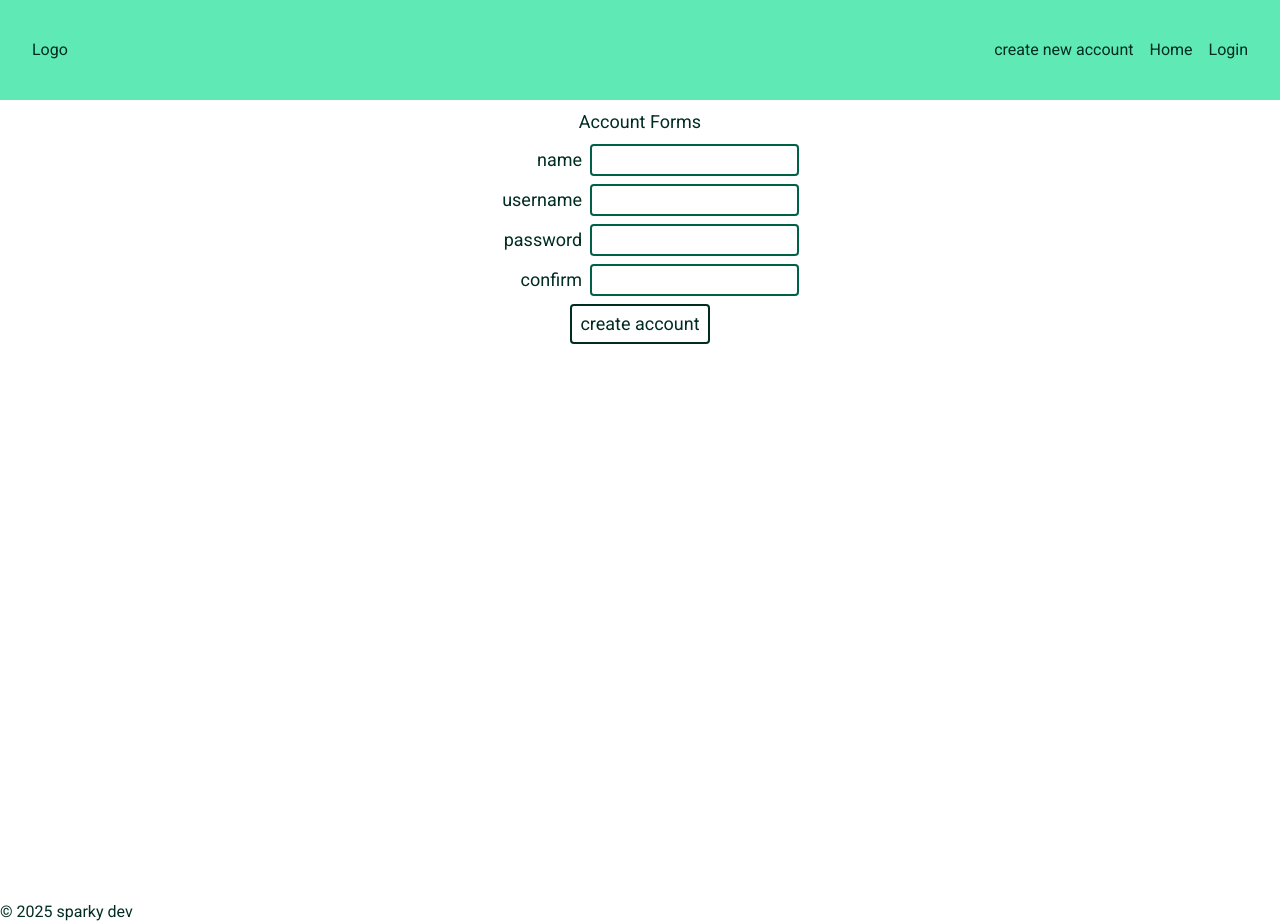
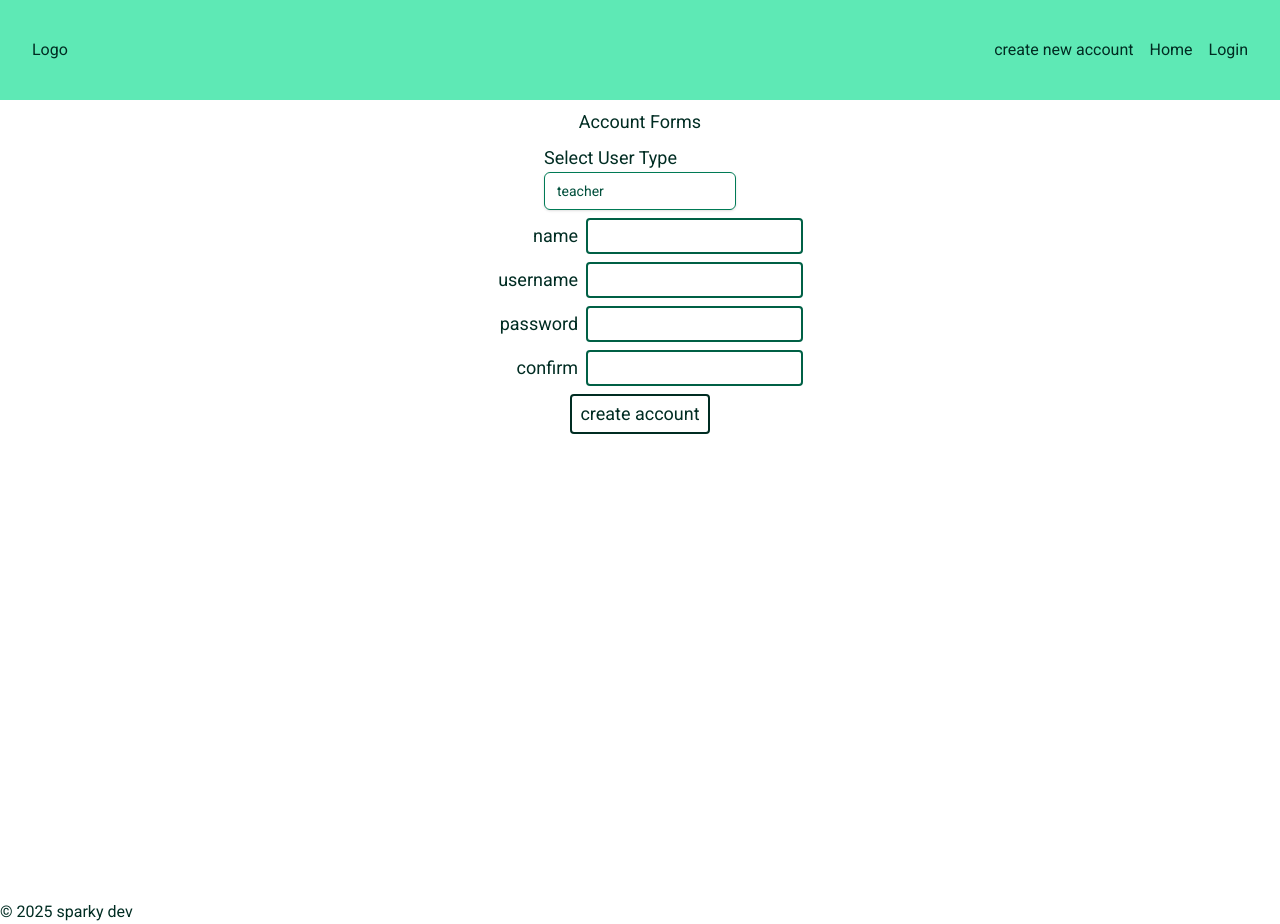
Before and after one commit to sparky9043/12-math-problem-generator, a React (Vite) app in the folder frontend/: page /new in a window 1280 px wide. Built offline with nearby package versions, Linux system fonts and the light colour scheme.

Commit message:
make controlled dropdown menu for selecting user types

```diff
--- a/frontend/src/components/CreateNewUser.tsx
+++ b/frontend/src/components/CreateNewUser.tsx
@@ -1,16 +1,53 @@
 import { useState } from 'react'
+
+// type UserType = 'teacher' | 'student'
 
 const CreateNewUser = () => {
   const [name, setName] = useState<string>('')
   const [username, setUsername] = useState<string>('')
   const [password, setPassword] = useState<string>('')
   const [confirmPwd, setConfirmPwd] = useState<string>('')
+  const [userType, setUserType] = useState<string>('teacher')
 
-  const inputStyles = 'border-2 border-emerald-800 rounded'
+  const inputStyles = 'border-2 border-emerald-800 rounded px-1 py-0.5'
 
   return (
     <form className='p-2 flex flex-col gap-2 items-center h-full font text-lg'>
       <h2>Account Forms</h2>
+      <div>
+        <label>
+          Select User Type
+        </label>
+        <select
+          className='
+            block
+            w-48
+            rounded-md
+            border border-emerald-700
+            py-2 px-3
+            text-sm
+            text-emerald-900
+            shadow-sm
+            focus:outline-none
+            focus:ring-2 focus:ring-emerald-500
+            focus:border-emerald-500
+            cursor-pointer
+          '
+          value={userType}
+          onChange={(event: React.ChangeEvent<HTMLSelectElement>) => setUserType(event.target.value)}
+        >
+          <option
+            value="teacher"
+          >
+            teacher
+          </option>
+          <option
+            value="student"
+          >
+            student
+          </option>
+        </select>
+      </div>
       <div>
         <label>
           name
@@ -55,6 +92,7 @@ const CreateNewUser = () => {
           type='password'
         />
       </div>
+
       <div className='text-center'>
         <button
           className='border-2 px-2 py-1 rounded'
```
